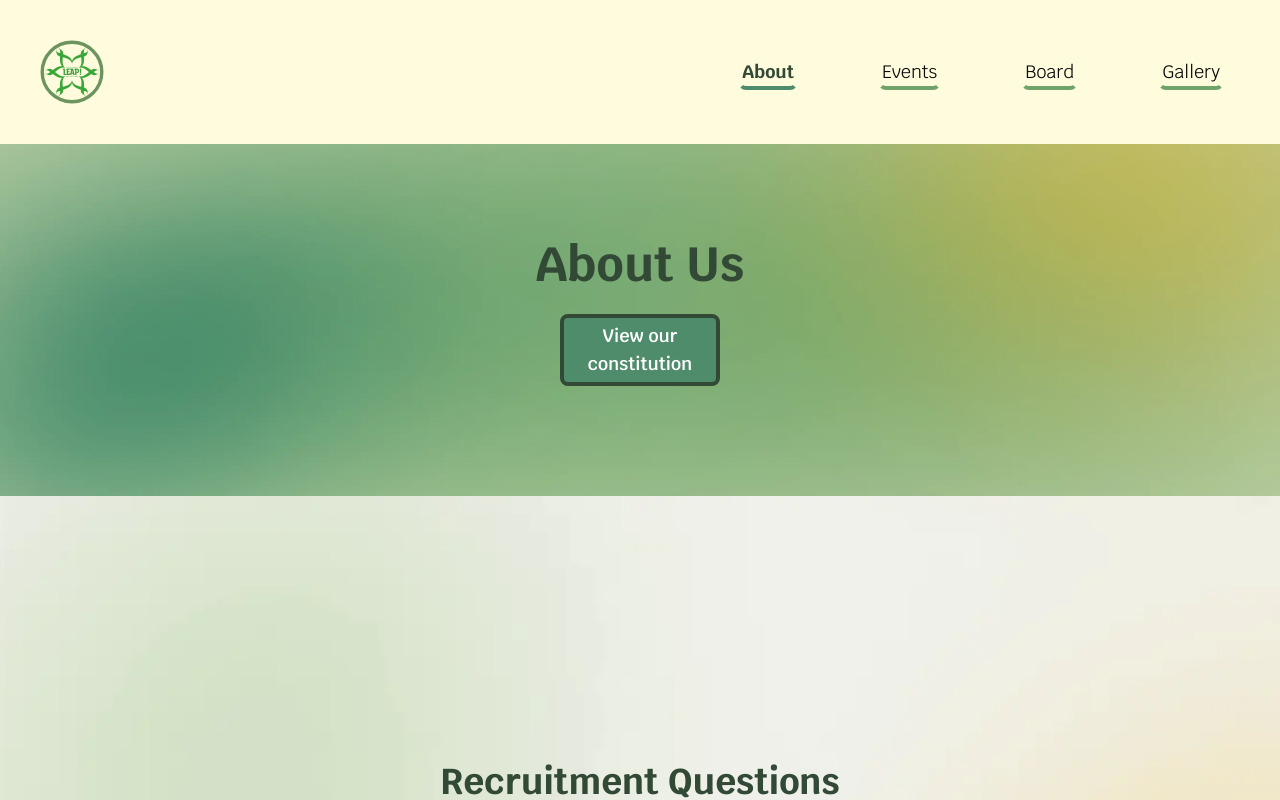
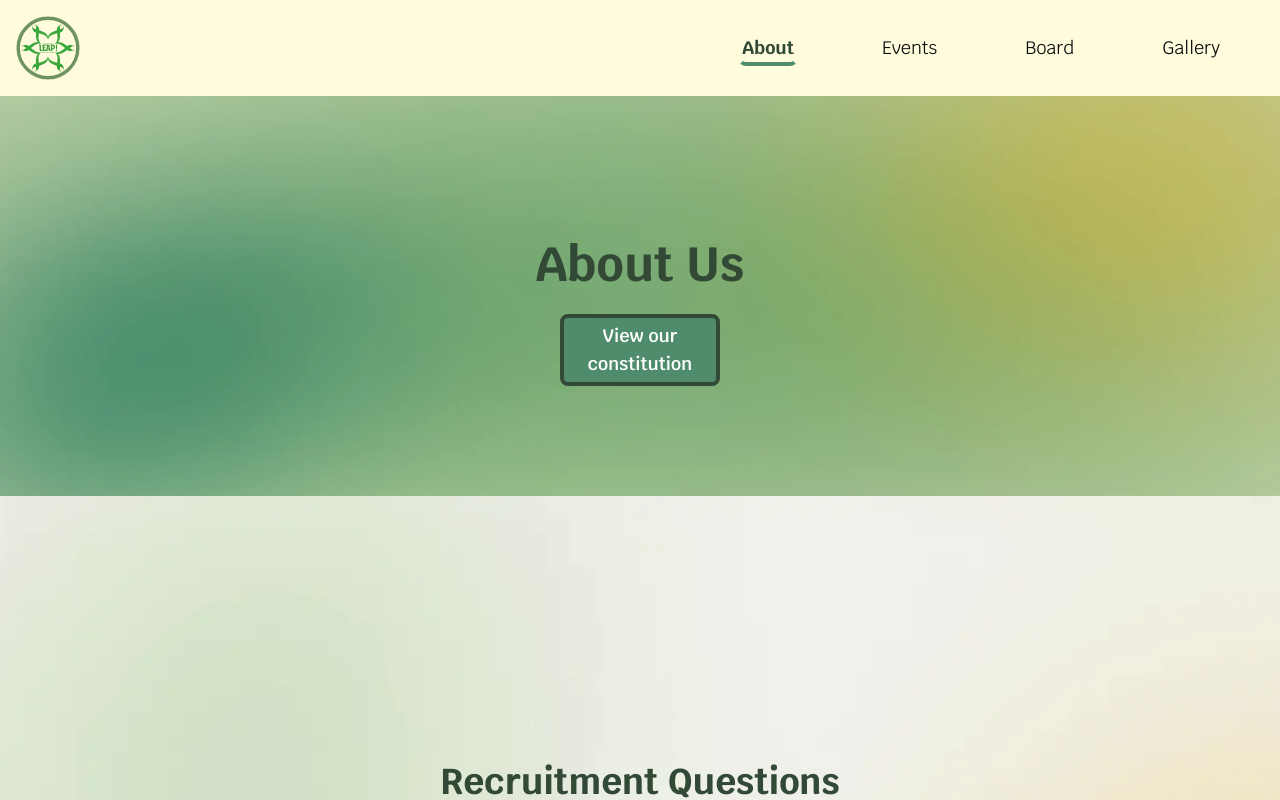
Before and after one commit to acm-ucr/leap-website, a Next.js app: page /about in a window 1280 px wide. Shown: the top 800 px of the page. Built offline with nearby package versions, Linux system fonts and the light colour scheme.

Commit message:
navbar+footer fix

```diff
--- a/src/components/Footer.tsx
+++ b/src/components/Footer.tsx
@@ -5,7 +5,7 @@ import Image from "next/image";
 
 const Footer = () => {
   return (
-    <div className="flex w-full items-center justify-between overflow-hidden bg-leap-light-yellow p-8">
+    <div className="flex w-full items-center justify-between overflow-hidden bg-leap-light-yellow p-4">
       <div className="left-0 flex flex-row hover:scale-110">
         <Link href="/">
           <Image src={ucr_leap_logo} className="w-16" alt="UCR LEAP Logo" />
--- a/src/components/Navbar.tsx
+++ b/src/components/Navbar.tsx
@@ -42,8 +42,8 @@ const Navbar = () => {
   }, [isOpen]);
 
   return (
-    <div className="absolute z-10 flex w-full flex-row items-center justify-between bg-leap-light-yellow p-4 lg:p-2">
-      <div className="abolute z-30 pl-0 duration-100 hover:scale-110 md:p-8">
+    <div className="fixed top-0 z-10 flex w-full flex-row items-center justify-between bg-leap-light-yellow p-4 lg:p-2">
+      <div className="abolute z-30 pl-0 duration-100 hover:scale-110 md:p-2">
         <Link href="/">
           <Image
             src={ucr_leap_logo}
@@ -61,7 +61,7 @@ const Navbar = () => {
             className={`duration-1 rounded-lg border-4 border-l-transparent border-r-transparent border-t-transparent font-leap text-lg hover:scale-110 ${
               pathName === link
                 ? "border-b-leap-mid-green font-bold text-leap-dark-green"
-                : "border-b-leap-light-green"
+                : "border-b-transparent"
             }`}
           >
             {name}
@@ -117,7 +117,7 @@ const Navbar = () => {
                 className={`rounded-lg border-4 border-l-transparent border-r-transparent border-t-transparent font-leap ${
                   pathName === link
                     ? "border-b-leap-mid-green font-bold text-leap-mid-green"
-                    : "border-b-leap-light-green"
+                    : "border-b-transparent"
                 }`}
                 onClick={closeMenu}
               >
```
Also changed, not shown: 1 other file (tests, documents, lock files or other folders).
